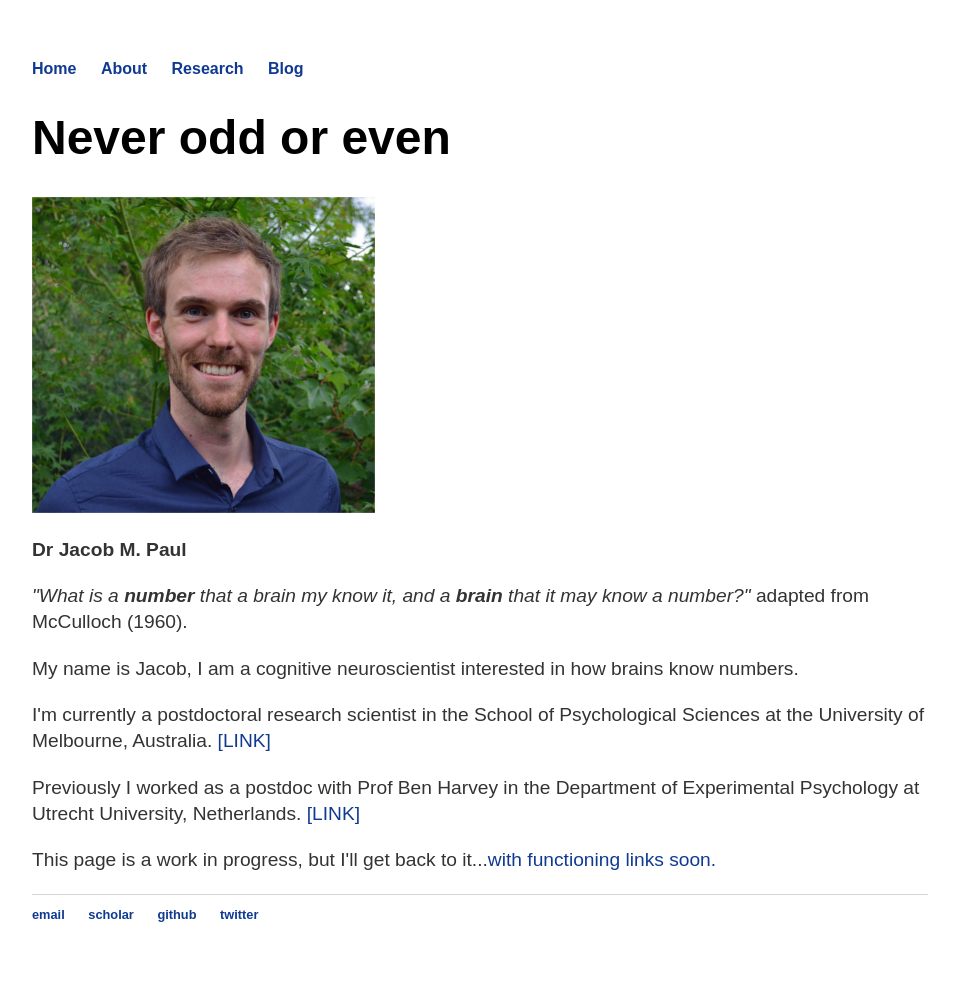
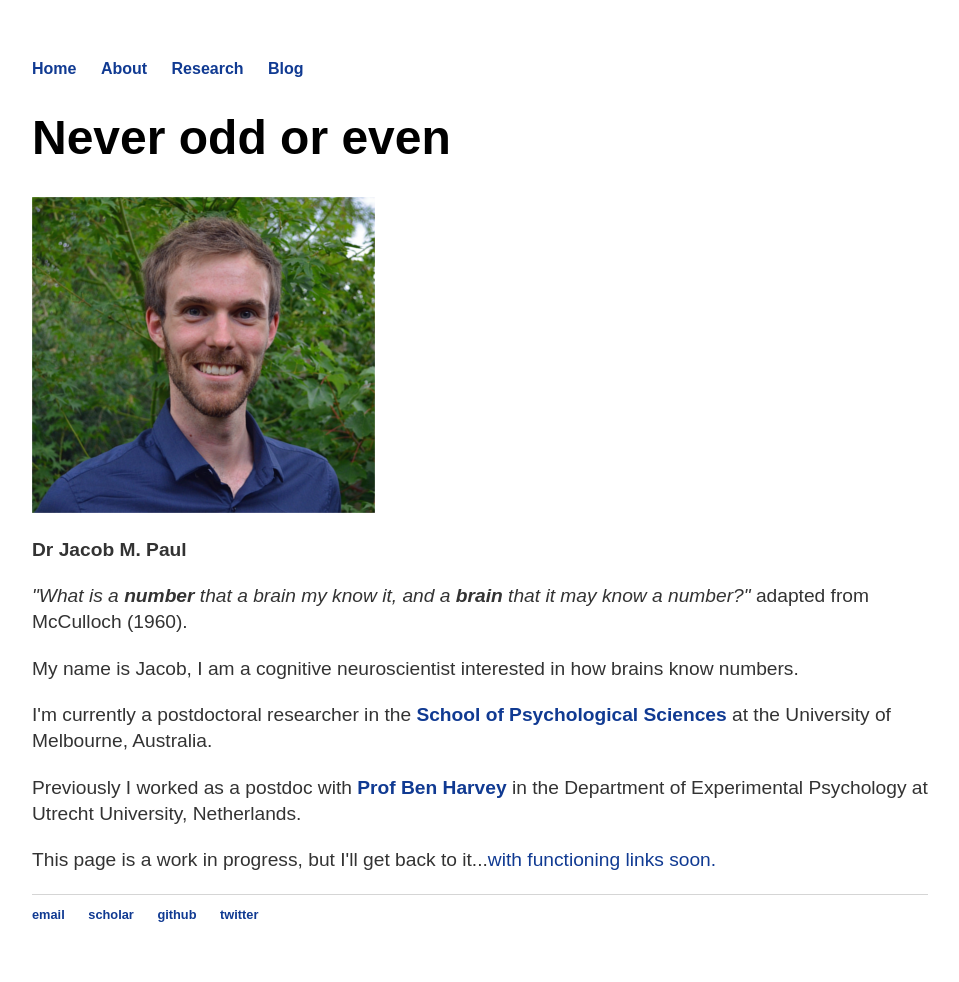
Before and after one commit to jacobmpaul/jacobmpaul.github.io, a Jekyll site: the page built from index.html, in a window 1280 px wide. Shown: the whole page, without its empty margins (160-1119 px from the left). Built offline with Jekyll 4.4.1, drawn with Linux system fonts in a browser that asks for light colours.

Commit message:
Update index.html

```diff
--- a/index.html
+++ b/index.html
@@ -10,9 +10,9 @@ title: Jacob M. Paul
 
 	<p>My name is Jacob, I am a cognitive neuroscientist interested in how brains know numbers.</p>
 
-	<p>I'm currently a postdoctoral research scientist in the School of Psychological Sciences at the University of Melbourne, Australia. <a href="https://findanexpert.unimelb.edu.au/profile/426619-jacob-paul">[LINK]</a><p>
+	<p>I'm currently a postdoctoral researcher in the <b><a href="https://findanexpert.unimelb.edu.au/profile/426619-jacob-paul">School of Psychological Sciences</a></b> at the University of Melbourne, Australia.<p>
 
-	<p>Previously I worked as a postdoc with Prof Ben Harvey in the Department of Experimental Psychology at Utrecht University, Netherlands. <a href="https://www.uu.nl/medewerkers/bmharvey">[LINK]</a><p>
+	<p>Previously I worked as a postdoc with <b><a href="https://www.uu.nl/medewerkers/bmharvey">Prof Ben Harvey</a></b> in the Department of Experimental Psychology at Utrecht University, Netherlands.<p>
 
 	<p>This page is a work in progress, but I'll get back to it...<a href="/cv">with functioning links soon. </a></p>
 </div><!-- /.blurb -->
```
